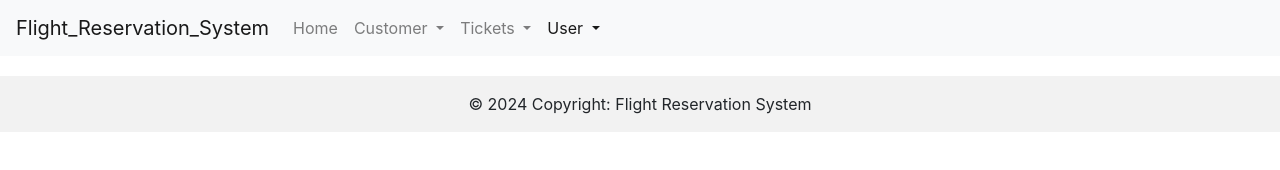
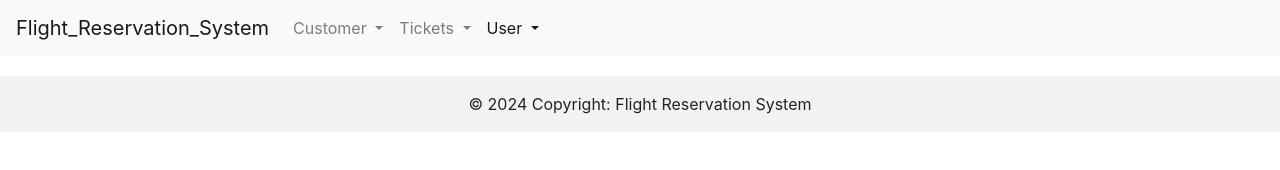
Before and after one commit to FitsumMehari/DBFRS, a website: page app/page_add_user/index.html in a window 1280 px wide. Drawn offline with Linux system fonts and the light colour scheme.

Commit message:
remove home button

```diff
--- a/app/page_add_user/index.html
+++ b/app/page_add_user/index.html
@@ -21,7 +21,7 @@
         <div class="collapse navbar-collapse" id="navbarSupportedContent">
             <ul class="navbar-nav mr-auto">
                 <li class="nav-item ">
-                    <a class="nav-link" href="/page_home/index.html">Home</a>
+                    <!-- <a class="nav-link" href="/page_home/index.html">Home</a> -->
                 </li>
 
                 <li class="nav-item dropdown">
```
Also changed, not shown: app/page_add_customer/index.html (+1 -1 lines), app/page_add_flight/index.html (+1 -1 lines), app/page_book_ticket/index.html (+1 -1 lines), app/page_home/index.html (+3 -6 lines), app/page_search_customer/index.html (+1 -1 lines), app/page_ticket_report/index.html (+1 -1 lines).
